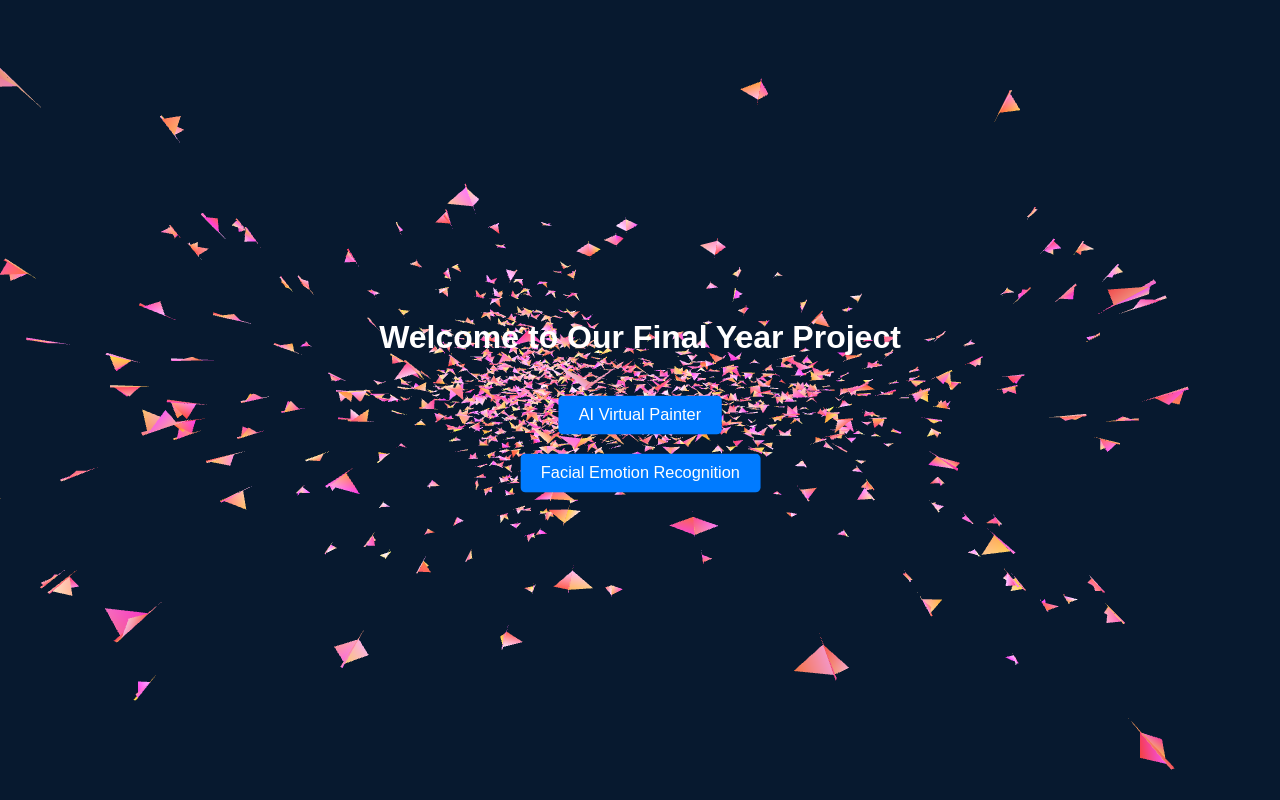
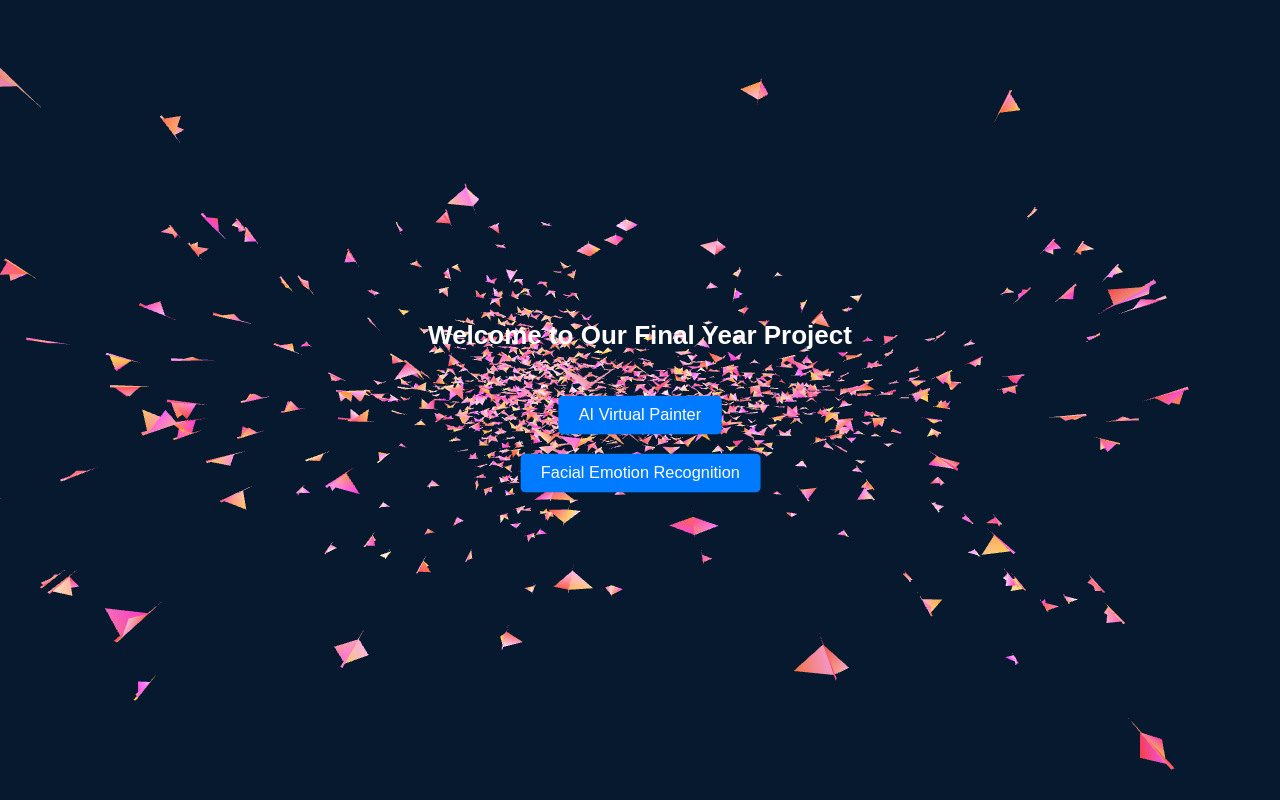
Before and after one commit to Diptamoy-Mitra/Pixie, a plain HTML site: page index.html in a window 1280 px wide. Drawn offline with nearby package versions, Linux system fonts and the light colour scheme; animation ran at ten frames a second.

Commit message:
edit heading

```diff
--- a/index.html
+++ b/index.html
@@ -12,9 +12,9 @@
         crossorigin="anonymous" referrerpolicy="no-referrer" />
 </head>
 
-<body>
+<body id="vantajs">
     <div class="container "  id="vantajs">
-        <h1>Welcome to Our Final Year Project</h1>
+        <h1 class="heading">Welcome to Our Final Year Project</h1>
         <div></div>
         <div class="button-container">
             <a href="#" class="button" id="project1">AI Virtual Painter</a>
--- a/style.css
+++ b/style.css
@@ -8,6 +8,13 @@ body, html {
     background-image: url('bird.png'); /* Replace 'bird.png' with your bird image file */
     background-repeat: repeat-x;
     animation: birdAnimation 60s linear infinite; /* Adjust duration as needed */
+}
+.heading{
+    display: flex;
+    flex-direction: column;
+    text-align: center;
+    align-items: center;
+
 }
 
 .container {
@@ -21,6 +28,8 @@ body, html {
 h1 {
     margin-bottom: 30px;
     color: white;
+    font-size:26px;
+    padding: 5px;
 }
 
 .button-container {
```
